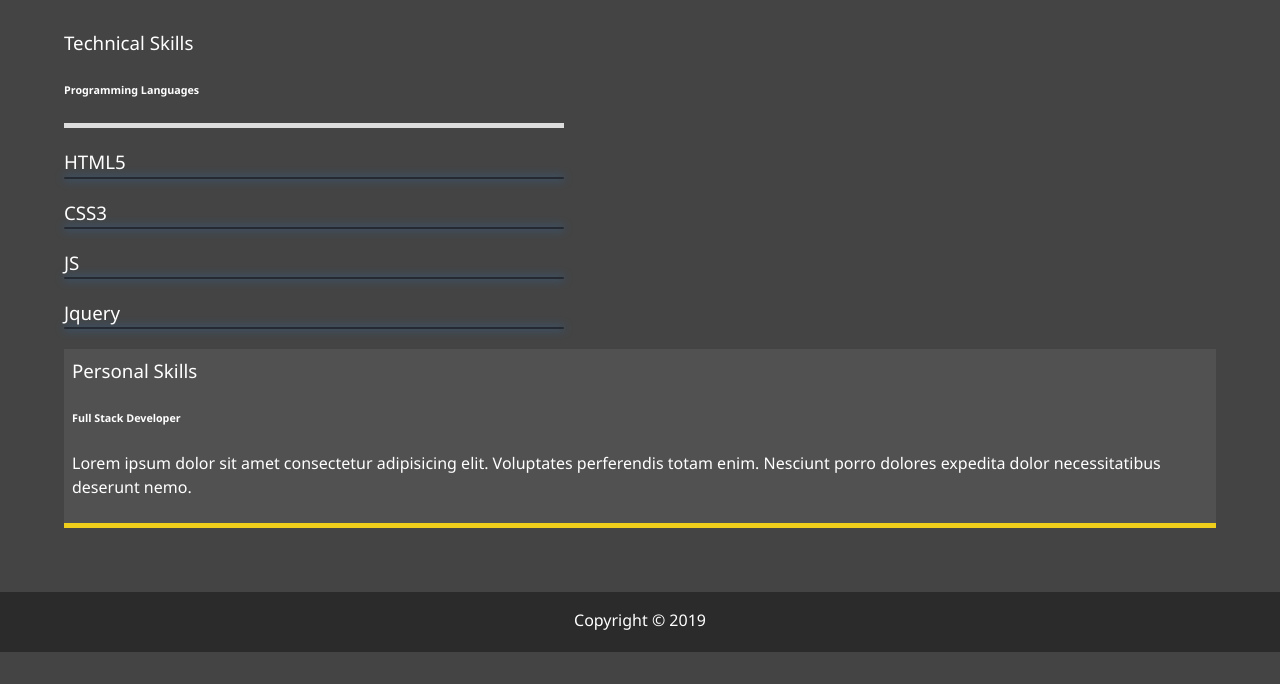
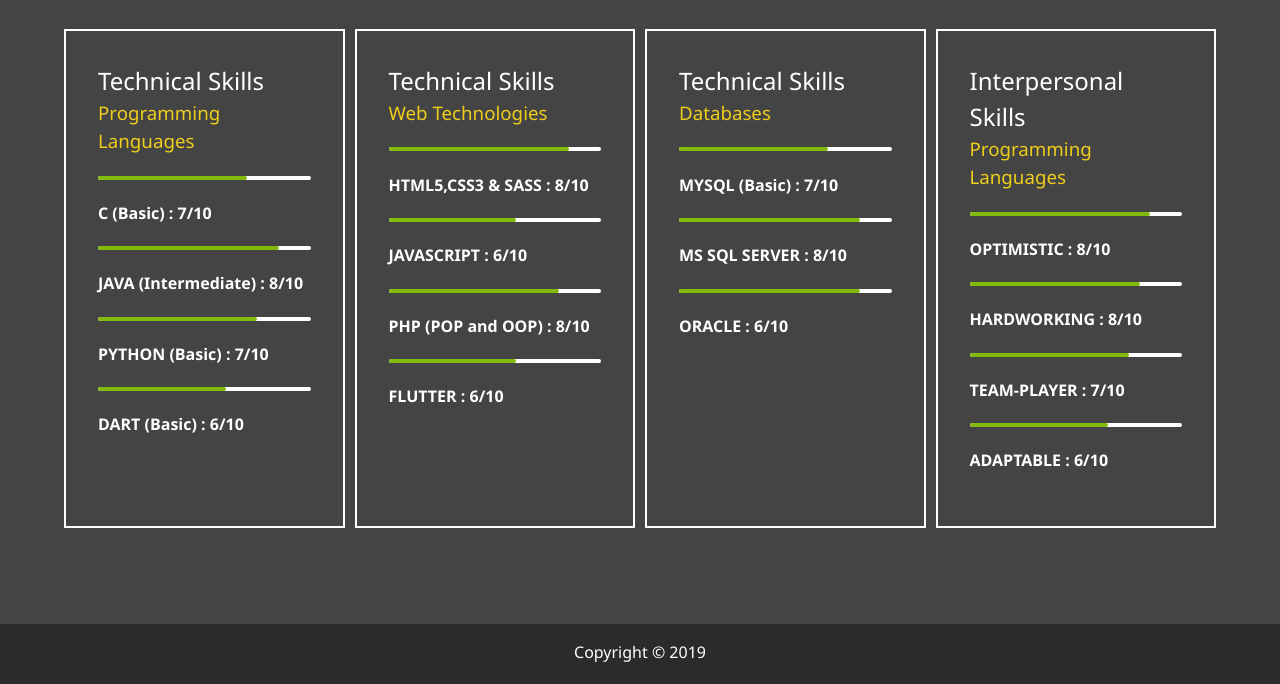
Before and after one commit to DhirajAswani/portfolio_website, a website: page dist/skills.html in a window 1280 px wide. Shown: the part 205-889 px from the top of the page. Before the commit the page ends 857 px from the top, so only its background shows below. Drawn offline with Linux system fonts and the light colour scheme.

Commit message:
completed skills page

```diff
--- a/scss/main.scss
+++ b/scss/main.scss
@@ -287,6 +287,28 @@ main {
 }
 
 // ABOUT PAGE CSS
+
+.container {
+  margin: 0 auto;
+  width: 100%;
+  font-size: 10px;
+  display: inline-block;
+}
+
+.grid-item {
+  width: 200px;
+  height: 200px;
+  padding-left: 5px;
+  background-color: blue;
+  display: inline-block;
+  vertical-align: top;
+  margin: 4px;
+  display: inline-block;
+}
+
+.grid-item-inner {
+  display: inline-block;
+}
 .basic-info {
   list-style: none;
 
@@ -329,15 +351,18 @@ main {
     grid-area: job2;
   }
 
-  .job-3 {
-    grid-area: job3;
-  }
-
   .job {
     background: lighten($color: $primary-color, $amount: 5);
     padding: 0.5rem;
     border-bottom: $secondary-color 5px solid;
   }
+}
+
+.left {
+  display: inline-block;
+}
+.right {
+  display: inline-block;
 }
 
 // WORK PAGE CSS
@@ -391,6 +416,162 @@ main {
 
 // CONTACT PAGE CSS
 
+.progress-bar {
+  width: 100%;
+  height: 4px;
+  margin-top: 20px;
+  background-color: white;
+  border-radius: 5px;
+}
+
+.progress-bar-fill {
+  margin-top: 2px;
+  margin-bottom: 2px;
+  width: 70%;
+  height: 4px;
+  background-color: #83ba09;
+  border-radius: 5px;
+}
+.progress-bar-fill-c {
+  margin-top: 2px;
+  margin-bottom: 2px;
+  width: 70%;
+  height: 4px;
+  background-color: #83ba09;
+  border-radius: 5px;
+}
+.progress-bar-fill-java {
+  margin-top: 2px;
+  margin-bottom: 2px;
+  width: 85%;
+  height: 4px;
+  background-color: #83ba09;
+  border-radius: 5px;
+}
+.progress-bar-fill-python {
+  margin-top: 2px;
+  margin-bottom: 2px;
+  width: 75%;
+  height: 4px;
+  background-color: #83ba09;
+  border-radius: 5px;
+}
+.progress-bar-fill-dart {
+  margin-top: 2px;
+  margin-bottom: 2px;
+  width: 60%;
+  height: 4px;
+  background-color: #83ba09;
+  border-radius: 5px;
+}
+.progress-bar-fill-java {
+  margin-top: 2px;
+  margin-bottom: 2px;
+  width: 85%;
+  height: 4px;
+  background-color: #83ba09;
+  border-radius: 5px;
+}
+
+.progress-bar-fill-html {
+  margin-top: 2px;
+  margin-bottom: 2px;
+  width: 85%;
+  height: 4px;
+  background-color: #83ba09;
+  border-radius: 5px;
+}
+
+.progress-bar-fill-javascript {
+  margin-top: 2px;
+  margin-bottom: 2px;
+  width: 60%;
+  height: 4px;
+  background-color: #83ba09;
+  border-radius: 5px;
+}
+
+.progress-bar-fill-php {
+  margin-top: 2px;
+  margin-bottom: 2px;
+  width: 80%;
+  height: 4px;
+  background-color: #83ba09;
+  border-radius: 5px;
+}
+
+.progress-bar-fill-flutter {
+  margin-top: 2px;
+  margin-bottom: 2px;
+  width: 60%;
+  height: 4px;
+  background-color: #83ba09;
+  border-radius: 5px;
+}
+
+.progress-bar-fill-mysql {
+  margin-top: 2px;
+  margin-bottom: 2px;
+  width: 70%;
+  height: 4px;
+  background-color: #83ba09;
+  border-radius: 5px;
+}
+
+.progress-bar-fill-sql-server {
+  margin-top: 2px;
+  margin-bottom: 2px;
+  width: 85%;
+  height: 4px;
+  background-color: #83ba09;
+  border-radius: 5px;
+}
+
+.progress-bar-fill-oracle {
+  margin-top: 2px;
+  margin-bottom: 2px;
+  width: 85%;
+  height: 4px;
+  background-color: #83ba09;
+  border-radius: 5px;
+}
+
+.progress-bar-fill-optimistic {
+  margin-top: 2px;
+  margin-bottom: 2px;
+  width: 85%;
+  height: 4px;
+  background-color: #83ba09;
+  border-radius: 5px;
+}
+
+.progress-bar-fill-hardworking {
+  margin-top: 2px;
+  margin-bottom: 2px;
+  width: 80%;
+  height: 4px;
+  background-color: #83ba09;
+  border-radius: 5px;
+}
+
+.progress-bar-fill-team-player {
+  margin-top: 2px;
+  margin-bottom: 2px;
+  width: 75%;
+  height: 4px;
+  background-color: #83ba09;
+  border-radius: 5px;
+}
+
+.progress-bar-fill-adaptable {
+  margin-top: 2px;
+  margin-bottom: 2px;
+  width: 65%;
+  height: 4px;
+  background-color: #83ba09;
+  border-radius: 5px;
+}
+
 .boxes {
   display: grid;
   grid-gap: 10px;
@@ -399,7 +580,7 @@ main {
   div {
     font-size: 1rem;
     border: 2px #fff solid;
-    padding: 1rem 2rem;
+    padding: 2rem 2rem;
     margin-bottom: 2rem;
     @include easeOut;
 
@@ -407,6 +588,7 @@ main {
       // padding: 0.5rem 1.5rem;
       background: $secondary-color;
       color: set-text-color($secondary-color);
+      box-shadow: 20px 20px 20px;
       span {
         color: set-text-color($secondary-color);
       }
@@ -436,42 +618,6 @@ main {
   }
 }
 
-@keyframes html {
-  0% {
-    width: 0%;
-  }
-  100% {
-    width: 90%;
-  }
-}
-
-@keyframes css {
-  0% {
-    width: 0%;
-  }
-  100% {
-    width: 90%;
-  }
-}
-
-@keyframes js {
-  0% {
-    width: 0%;
-  }
-  100% {
-    width: 70%;
-  }
-}
-
-@keyframes jquery {
-  0% {
-    width: 0%;
-  }
-  100% {
-    width: 60%;
-  }
-}
-
 .skill {
   background: lighten($color: $primary-color, $amount: 5);
   padding: 0.5rem;
@@ -484,17 +630,6 @@ main {
   .technical-skill {
     grid-area: technicalskills;
   }
-}
-
-.progress-bar {
-  list-style: none;
-  width: 500px;
-  margin-left: 60px auto;
-  color: white;
-}
-
-.progress-bar li {
-  margin: 20px 0;
 }
 
 .bar {
@@ -647,6 +782,14 @@ main {
   .boxes {
     grid-template-columns: 1fr;
   }
+
+  .left {
+    display: inline-block;
+  }
+
+  .right {
+    display: inline-block;
+  }
 }
 
 // Smartphones
@@ -672,4 +815,11 @@ main {
   .boxes {
     grid-template-columns: 1fr;
   }
+
+  .left {
+    display: inline-block;
+  }
+  .right {
+    display: inline-block;
+  }
 }
```
Also changed, not shown: dist/about.html, dist/contact.html, dist/css/main.css, dist/js/main.js, dist/skills.html, dist/work.html.
